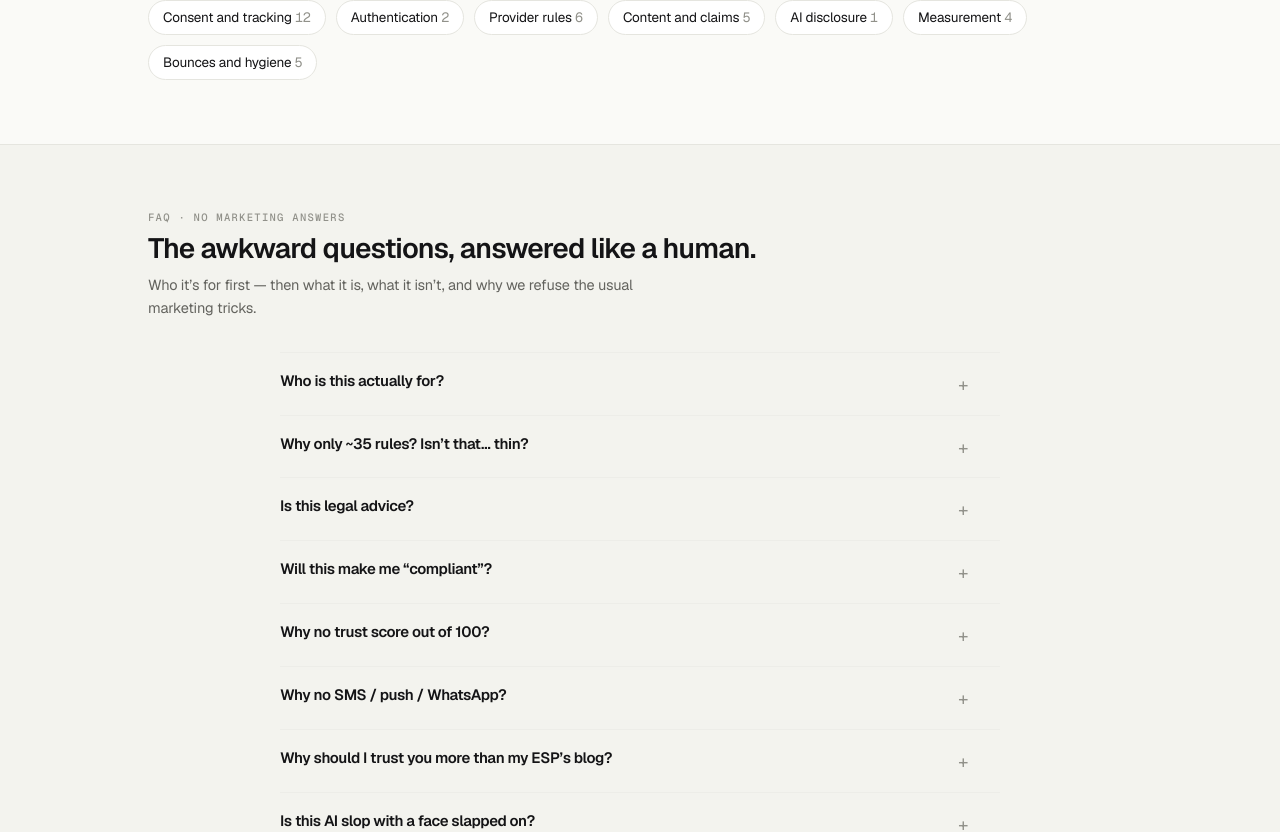
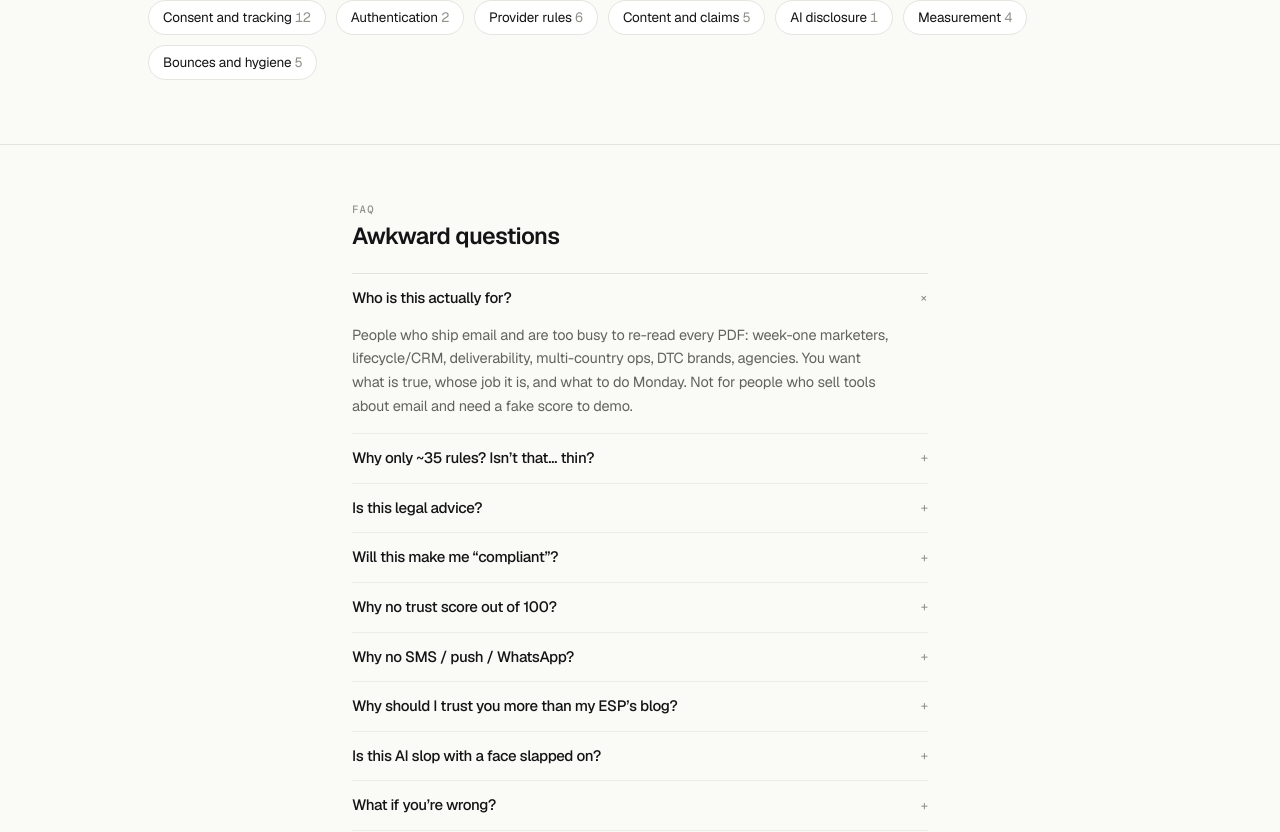
Before and after one commit to denask-eng/emailrules, a Next.js app: page /rules in a window 1280 px wide. Shown: the part 1004-1836 px from the top of the page. Built offline with nearby package versions, Linux system fonts and the light colour scheme; no server answers; the database is empty.

Commit message:
FAQ UX: tighter accordion, first open, exclusive expand
Drop the heavy lede and full-width noise. Single column, who-for open by
default, one answer at a time, larger row targets.

```diff
--- a/src/components/site-faq.tsx
+++ b/src/components/site-faq.tsx
@@ -1,8 +1,10 @@
 import { SITE_FAQ } from "@/content/faq";
 
 /**
- * Sitewide FAQ — brutal + funny, collapses cleanly so it doesn’t dominate.
- * Renders in the layout so every page carries the same human contract.
+ * Sitewide FAQ — minimal accordion, not a second product surface.
+ * - First answer open (who it's for)
+ * - Exclusive open (name=) so the page never balloons
+ * - Large hit target, no card chrome, no explanatory lede
  */
 export function SiteFaq() {
   const jsonLd = {
@@ -16,49 +18,46 @@ export function SiteFaq() {
   };
 
   return (
-    <section
-      id="faq"
-      className="no-print border-t bg-bg-2"
-      aria-labelledby="site-faq-heading"
-    >
+    <section id="faq" className="no-print border-t" aria-labelledby="site-faq-heading">
       <script
         type="application/ld+json"
         dangerouslySetInnerHTML={{ __html: JSON.stringify(jsonLd) }}
       />
-      <div className="shell py-14 sm:py-16">
-        <div className="mx-auto max-w-[40rem] text-center sm:mx-0 sm:max-w-none sm:text-left">
-          <p className="label">FAQ · no marketing answers</p>
+      <div className="shell py-12 sm:py-14">
+        <div className="mx-auto max-w-[36rem]">
+          <p className="label">FAQ</p>
           <h2
             id="site-faq-heading"
-            className="mt-2 text-[clamp(1.35rem,3.2vw,1.75rem)] font-semibold tracking-tight"
+            className="mt-1.5 text-[1.35rem] font-semibold tracking-tight sm:text-[1.45rem]"
           >
-            The awkward questions, answered like a human.
+            Awkward questions
           </h2>
-          <p className="mt-2 max-w-[52ch] text-[14.5px] leading-relaxed text-muted-fg">
-            Who it&rsquo;s for first — then what it is, what it isn&rsquo;t, and why we refuse the
-            usual marketing tricks.
-          </p>
-        </div>
 
-        <div className="mx-auto mt-8 max-w-[720px] divide-y divide-border-soft border-y border-border-soft">
-          {SITE_FAQ.map((item) => (
-            <details key={item.q} className="group py-0">
-              <summary className="cursor-pointer list-none py-4 pr-8 text-left text-[15px] font-semibold tracking-tight text-fg marker:content-none [&::-webkit-details-marker]:hidden">
-                <span className="flex items-start justify-between gap-4">
-                  <span>{item.q}</span>
+          <div className="mt-6 border-t border-fg/10">
+            {SITE_FAQ.map((item, i) => (
+              <details
+                key={item.q}
+                name="site-faq"
+                className="group border-b border-border-soft"
+                open={i === 0}
+              >
+                <summary className="flex cursor-pointer list-none items-center gap-3 py-3.5 text-left outline-none marker:content-none focus-visible:bg-muted/60 [&::-webkit-details-marker]:hidden">
+                  <span className="min-w-0 flex-1 text-[14.5px] font-medium leading-snug tracking-tight text-fg sm:text-[15px]">
+                    {item.q}
+                  </span>
                   <span
                     aria-hidden
-                    className="mt-0.5 shrink-0 text-[18px] font-normal text-dim transition-transform group-open:rotate-45"
+                    className="num shrink-0 text-[13px] text-dim transition-transform duration-200 ease-out group-open:rotate-45"
                   >
                     +
                   </span>
-                </span>
-              </summary>
-              <p className="pb-5 pr-2 max-w-[62ch] text-[14.5px] leading-relaxed text-muted-fg">
-                {item.a}
-              </p>
-            </details>
-          ))}
+                </summary>
+                <p className="pb-4 pr-8 text-[14px] leading-relaxed text-muted-fg sm:text-[14.5px]">
+                  {item.a}
+                </p>
+              </details>
+            ))}
+          </div>
         </div>
       </div>
     </section>
```
